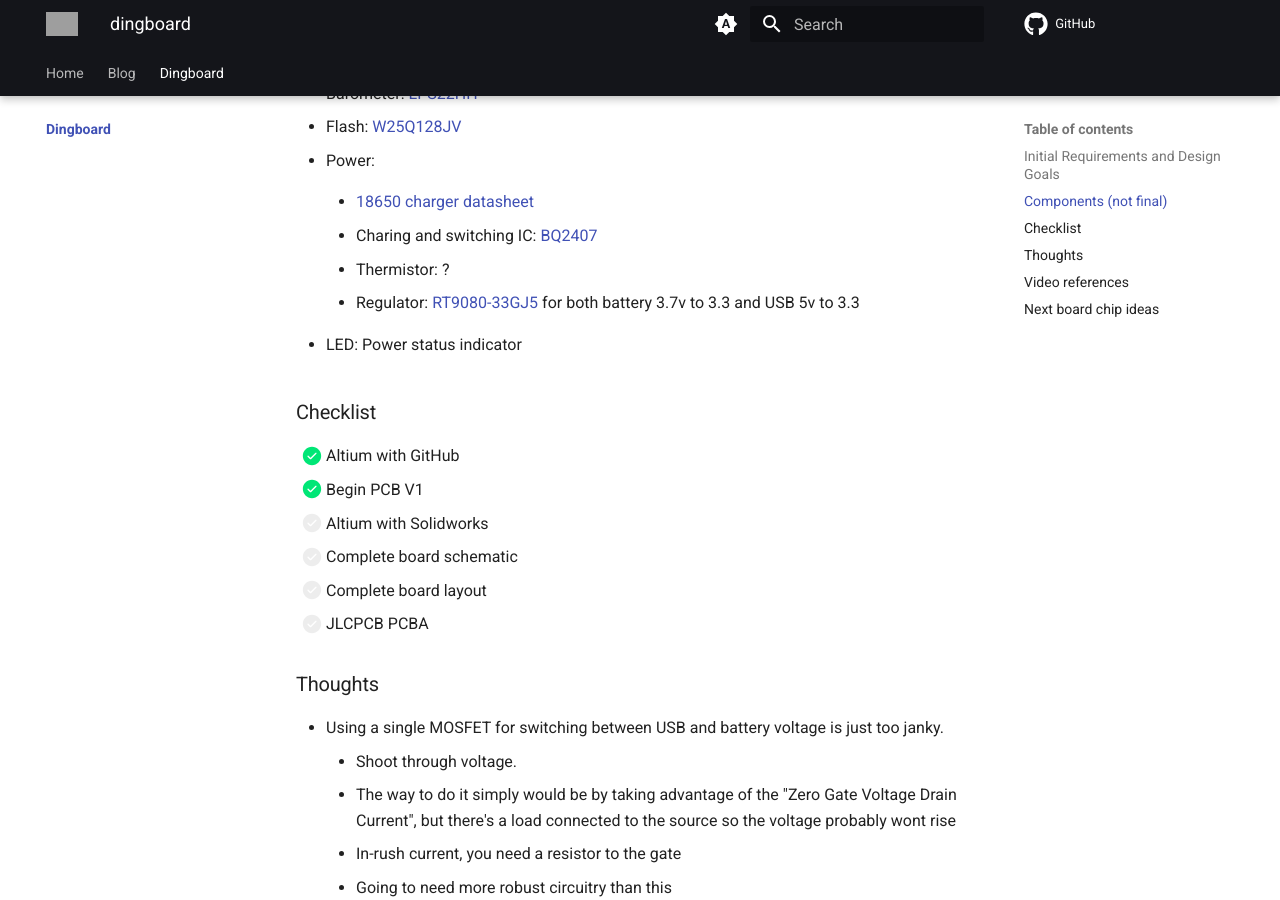
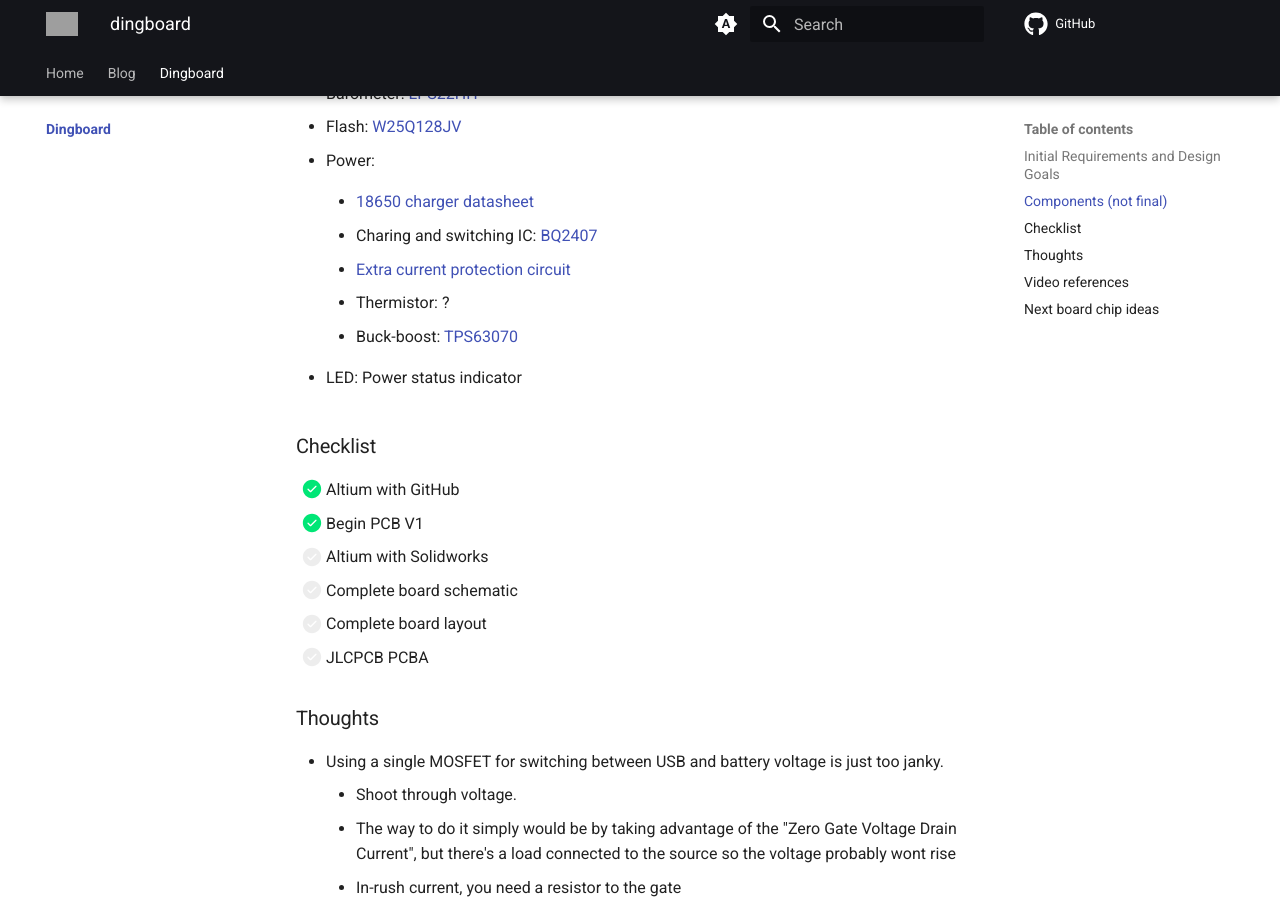
Before and after one commit to sonicavionics/sonicavionics.com, an MkDocs documentation site: the page built from docs/dingboard/index.md, in a window 1280 px wide and 900 px high, scrolled down 1112 px. Built offline with MkDocs 1.6.1 and Material for MkDocs 9.7.7, drawn with Linux system fonts in a browser that asks for light colours; comment, search, counter and statistics services are not loaded; grey boxes are pictures that could not be loaded.

Commit message:
update component selection

```diff
--- a/docs/dingboard/index.md
+++ b/docs/dingboard/index.md
@@ -42,9 +42,11 @@
 
     - Charing and switching IC: [BQ2407](https://www.ti.com/lit/ds/symlink/bq24074.pdf)
 
+    - [Extra current protection circuit](https://www.ti.com/lit/ds/symlink/bq2970.pdf?ts=1731982692134&ref_url=https%253A%252F%252Fwww.ti.com%252Fproduct%252FBQ2970%252Fpart-details%252FBQ29700DSER)
+
     - Thermistor: ?
 
-    - Regulator: [RT9080-33GJ5](https://www.lcsc.com/datasheet/lcsc_datasheet_2009192305_Richtek-Tech-RT9080-33GJ5_C841192.pdf) for both battery 3.7v to 3.3 and USB 5v to 3.3
+    - Buck-boost: [TPS63070 ](https://www.ti.com/lit/ds/symlink/tps63070.pdf?ts=1731929729399&ref_url=https%253A%252F%252Fwww.ti.com%252Fproduct%252FTPS63070%253Futm_source%253Dgoogle%2526utm_medium%253Dcpc%2526utm_campaign%253Dapp-null-null-gpn_en-cpc-pf-google-eu%2526utm_content%253Dtps63070%2526ds_k%253DTPS63070%2526dcm%253Dyes%2526gad_source%253D1%2526gclid%253DCj0KCQiA6Ou5BhCrARIsAPoTxrCaR9ul4GKeeqk04exPs55nL8KK7Iabunx0if0zZDwEN4diN9oB0GIaAmwyEALw_wcB%2526gclsrc%253Daw.ds)
 
 
  - LED: Power status indicator
@@ -81,4 +83,5 @@
 
 - Charging IC
     - [Analog Devices LTC4162-L](https://www.analog.com/media/en/technical-documentation/data-sheets/LTC4162-L.pdf)
+
     - [(i2c power indicator](https://cdn.sparkfun.com/datasheets/Prototyping/bq27441-g1.pdf), [Sparkfun board for reference](https://www.sparkfun.com/products/13777)
```
